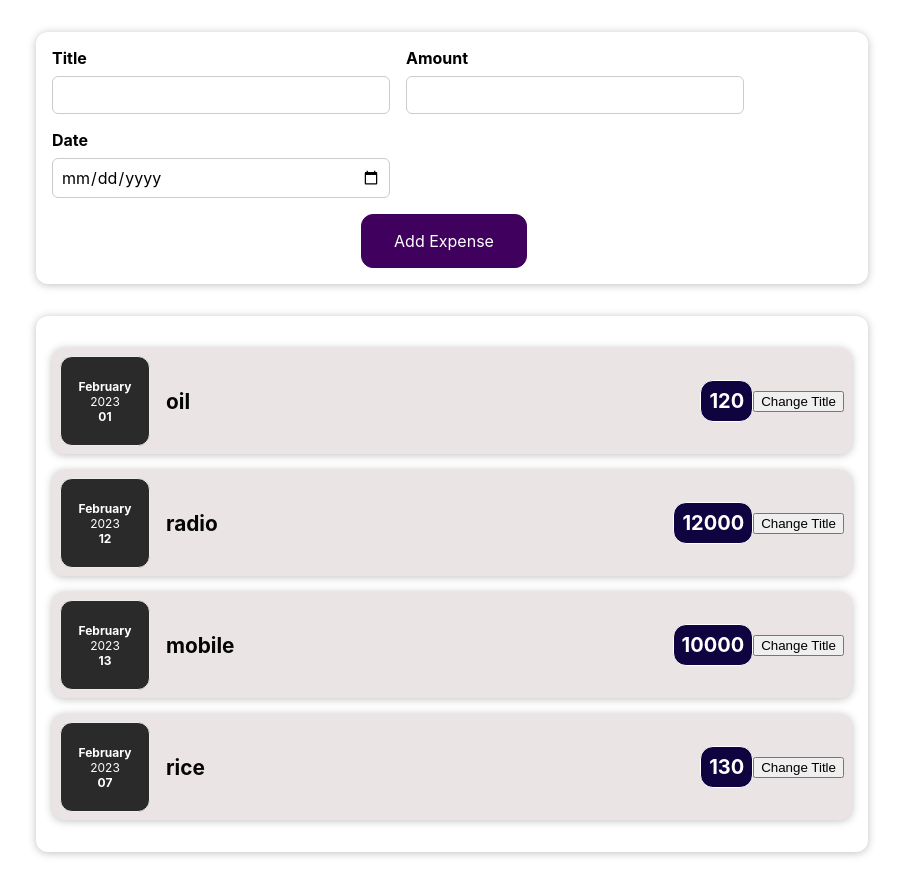
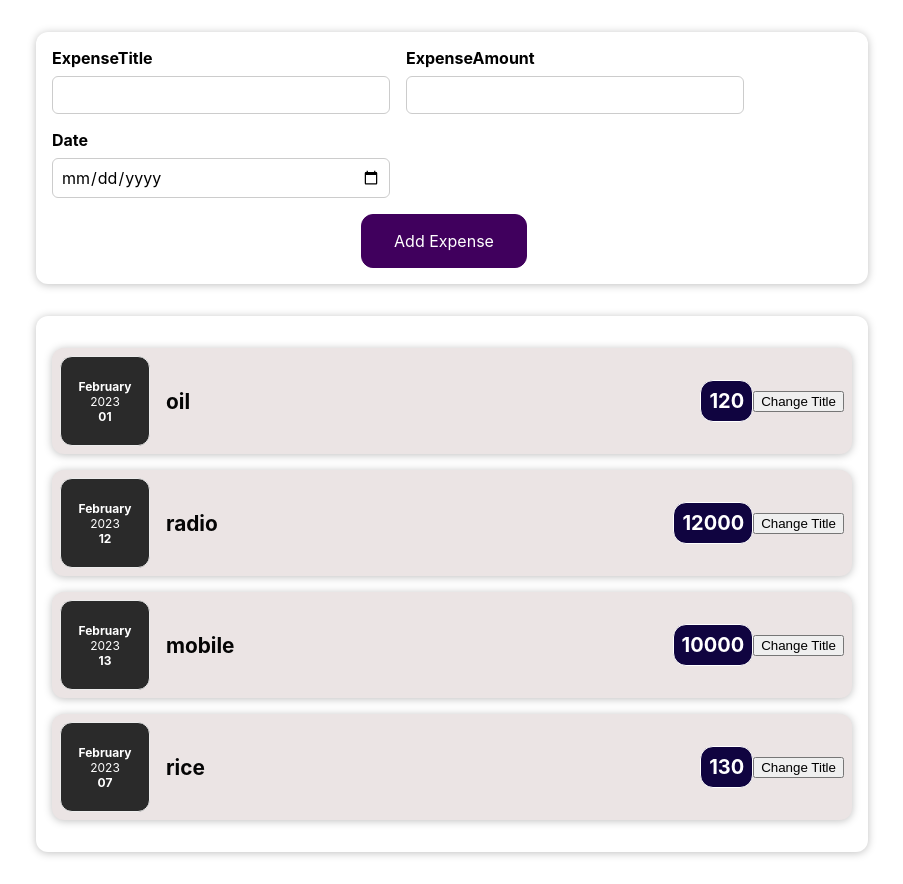
Before and after one commit to tanukeshari/tanukeshari-expenseitem, a React (Create React App) app: page / in a window 1280 px wide. Shown: the whole page, without its empty margins (188-1091 px from the left). Built offline with nearby package versions, Linux system fonts and the light colour scheme.

Commit message:
newoBJECt

```diff
--- a/src/component/NewExpense/ExpenseForm.js
+++ b/src/component/NewExpense/ExpenseForm.js
@@ -1,16 +1,22 @@
 import React from "react";
 
 import './ExpenseForm.css';
+
 const ExpenseForm=()=>{
-return <form>
+
+const titleChangeHandler=(event)=>{
+    console.log(event.target.value);
+}
+return (
+<form>
     <div className="new-expense__controls">
         <div className="new-expense__control">
-            <label>Title</label>
-            <input type="text" />
+            <label>ExpenseTitle</label>
+            <input type="text" onChange={titleChangeHandler} />
 
         </div>
         <div className="new-expense__control">
-            <label>Amount</label>
+            <label>ExpenseAmount</label>
             <input type="number" min="10" step="1000" />
 
         </div>
@@ -24,5 +30,6 @@ return <form>
         <button type="submit">Add Expense</button>
     </div>
 </form>
+)
 }
 export default ExpenseForm;
```
